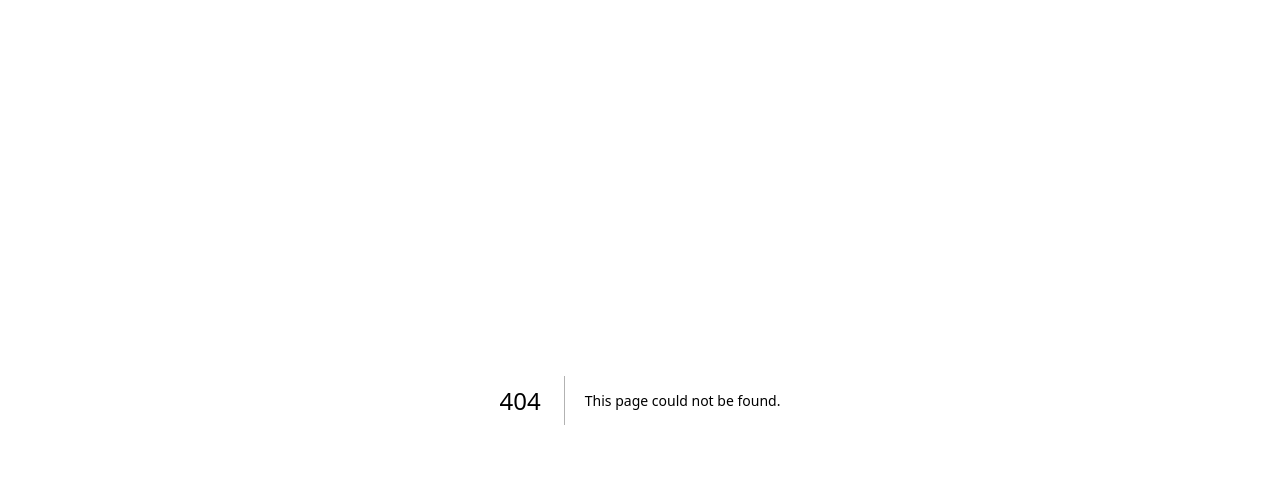
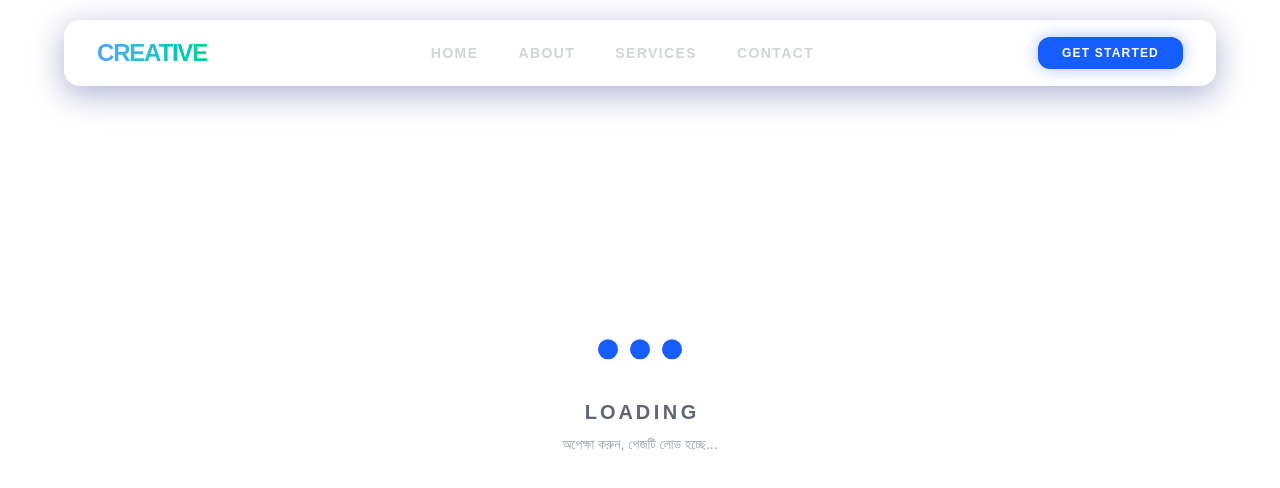
Before and after one commit to itsSopno/Studio-Sinners, a Next.js app: page /Loading in a window 1280 px wide. Before the commit this address had no page. Shown: the top 488 px of the page. Built offline with nearby package versions, Linux system fonts and the light colour scheme.

Commit message:
first commit

```diff
--- a/package.json
+++ b/package.json
@@ -9,6 +9,8 @@
     "lint": "eslint"
   },
   "dependencies": {
+    "framer-motion": "^12.23.26",
+    "gsap": "^3.14.2",
     "next": "16.1.1",
     "react": "19.2.3",
     "react-dom": "19.2.3"
--- /dev/null
+++ b/src/app/Loading/page.js
@@ -0,0 +1,47 @@
+"use client";
+
+import { motion } from "framer-motion";
+
+export default function Loading() {
+  const dotVariants = {
+    initial: { y: 0 },
+    animate: {
+      y: [0, -20, 0],
+      transition: {
+        duration: 0.6,
+        repeat: Infinity,
+        ease: "easeInOut",
+      },
+    },
+  };
+
+  return (
+    <div className="flex flex-col items-center justify-center min-h-screen bg-white">
+      <div className="flex space-x-3">
+        {[0, 1, 2].map((index) => (
+          <motion.div
+            key={index}
+            variants={dotVariants}
+            initial="initial"
+            animate="animate"
+            transition={{ delay: index * 0.15 }}
+            className="w-5 h-5 bg-blue-600 rounded-full"
+          />
+        ))}
+      </div>
+
+      <motion.h2
+        initial={{ opacity: 0 }}
+        animate={{ opacity: 1 }}
+        transition={{ duration: 1, repeat: Infinity, repeatType: "reverse" }}
+        className="mt-8 text-xl font-bold text-gray-800 tracking-tighter"
+      >
+        L O A D I N G
+      </motion.h2>
+
+      <p className="text-gray-400 text-sm mt-2">
+        অপেক্ষা করুন, পেজটি লোড হচ্ছে...
+      </p>
+    </div>
+  );
+}
--- /dev/null
+++ b/src/app/Pgae1/pagi.js
@@ -0,0 +1,3 @@
+export default function Pagi() {
+  return <h1 className="w-full h-screen bg-white rounded-tr-4xl rounded-tl-4xl">This is Pagi page</h1>;
+}
--- /dev/null
+++ b/src/app/about/about.css
@@ -0,0 +1,5 @@
+.text{
+    display: flex;
+    justify-items: center;
+    text-align: center;
+}
--- /dev/null
+++ b/src/app/about/page.jsx
@@ -0,0 +1,10 @@
+import './about.css';
+const about = () => {
+  return (
+    <div className="w-full h-screen bg-white rounded-tr-4xl rounded-tl-4xl">
+        <h1 className=" flex justify-center items-center text-center text-[100px] text-black">This is About Page</h1>
+    </div>
+  )
+}
+
+export default about
--- /dev/null
+++ b/src/app/contact/page.jsx
@@ -0,0 +1,9 @@
+const contact = () => {
+  return (
+    <div className="min-h-screen flex flex-col items-center justify-center bg-gray-100 pt-20">
+           <h1 className="text-3xl font-bold text-center pt-40">This is Contact Page</h1>
+        </div>
+
+  )
+}
+export default contact;
--- a/src/app/layout.js
+++ b/src/app/layout.js
@@ -1,5 +1,10 @@
+"use client";
+
 import { Geist, Geist_Mono } from "next/font/google";
 import "./globals.css";
+import { useEffect, useState } from "react";
+import Navbar from "./navbar/navbar";
+import Loading from "./Loading/page";
 
 const geistSans = Geist({
   variable: "--font-geist-sans",
@@ -11,17 +16,33 @@ const geistMono = Geist_Mono({
   subsets: ["latin"],
 });
 
-export const metadata = {
-  title: "Create Next App",
-  description: "Generated by create next app",
-};
+export default function RootLayout({ children }) {
+  const [loading, setLoading] = useState(true);
 
-export default function RootLayout({ children }) {
+  useEffect(() => {
+    const timer = setTimeout(() => {
+      setLoading(false);
+    }, 2000);
+
+    return () => clearTimeout(timer);
+  }, []);
+
+  if (loading) {
+    return (
+      <html lang="en">
+        <body>
+          <Loading />
+        </body>
+      </html>
+    );
+  }
+
   return (
     <html lang="en">
       <body
-        className={`${geistSans.variable} ${geistMono.variable} antialiased`}
+        className={`${geistSans.variable} ${geistMono.variable} antialiased rounded-tr-4xl rounded-tl-4xl`}
       >
+        <Navbar />
         {children}
       </body>
     </html>
--- /dev/null
+++ b/src/app/main/page.jsx
@@ -0,0 +1,8 @@
+const main = () => {
+  return (
+    <div className="min-h-screen flex flex-col items-center justify-center bg-gray-100 pt-20">
+           <h1 className="text-3xl font-bold text-center pt-40">This is Main Page</h1>
+        </div>
+    )
+}
+export default main;
--- /dev/null
+++ b/src/app/navbar/navbar.jsx
@@ -0,0 +1,97 @@
+"use client";
+
+import { useEffect, useRef } from "react";
+import Link from "next/link";
+import { gsap } from "gsap";
+import { usePathname } from "next/navigation";
+
+const Navbar = () => {
+  const navRef = useRef(null);
+  const logoRef = useRef(null);
+  const linksRef = useRef([]);
+  const buttonRef = useRef(null);
+  const pathname = usePathname();
+
+  const navLinks = [
+    { name: "Home", href: "/" },
+    { name: "About", href: "/about" },
+    { name: "Services", href: "/services" },
+    { name: "Contact", href: "/contact" },
+  ];
+
+  useEffect(() => {
+    const tl = gsap.timeline();
+
+    // ১. পুরো নেভবারটি ওপর থেকে স্লাইড হয়ে আসবে এবং হালকা স্বচ্ছ হবে
+    tl.fromTo(navRef.current,
+      { y: -100, opacity: 0 },
+      { y: 20, opacity: 1, duration: 1, ease: "expo.out" }
+    );
+
+    // ২. লোগো অ্যানিমেশন (Scale এবং Fade)
+    tl.fromTo(logoRef.current,
+      { scale: 0.8, opacity: 0 },
+      { scale: 1, opacity: 1, duration: 0.5, ease: "back.out(1.7)" },
+      "-=0.6"
+    );
+
+    // ৩. লিঙ্কগুলো একে একে বাউন্স করে আসবে
+    tl.fromTo(linksRef.current,
+      { y: 15, opacity: 0 },
+      { y: 0, opacity: 1, duration: 0.5, stagger: 0.1, ease: "power2.out" },
+      "-=0.4"
+    );
+
+    // ৪. গেট স্টার্টেড বাটন অ্যানিমেশন
+    tl.fromTo(buttonRef.current,
+      { x: 20, opacity: 0 },
+      { x: 0, opacity: 1, duration: 0.5 },
+      "-=0.5"
+    );
+  }, []);
+
+  return (
+    <div className="fixed top-0 left-0 w-full flex justify-center z-50">
+      <nav
+        ref={navRef}
+        className="w-[90%] max-w-6xl bg-white/10 backdrop-blur-xl border border-white/20 shadow-[0_8px_32px_0_rgba(31,38,135,0.37)] rounded-2xl"
+      >
+        <div className="px-8 h-16 flex justify-between items-center">
+
+          {/* Logo - Gradient Text */}
+          <div ref={logoRef} className="text-2xl font-black bg-gradient-to-r from-blue-400 to-emerald-400 bg-clip-text text-transparent uppercase tracking-tighter">
+            <Link href="/">Creative</Link>
+          </div>
+
+          {/* Desktop Links with Animated Underline */}
+          <div className="hidden md:flex items-center space-x-10">
+            {navLinks.map((link, index) => (
+              <Link
+                key={link.name}
+                href={link.href}
+                ref={(el) => (linksRef.current[index] = el)}
+                className={`relative text-sm font-bold uppercase tracking-widest transition-all duration-300 group ${
+                  pathname === link.href ? "text-blue-400" : "text-gray-300 hover:text-white"
+                }`}
+              >
+                {link.name}
+                {/* Hover Underline Effect */}
+                <span className={`absolute -bottom-1 left-0 h-[2px] bg-blue-400 transition-all duration-300 ${pathname === link.href ? "w-full" : "w-0 group-hover:w-full"}`}></span>
+              </Link>
+            ))}
+          </div>
+
+          {/* Action Button - Glow Effect */}
+          <button
+            ref={buttonRef}
+            className="hidden md:block bg-blue-600 hover:bg-blue-500 text-white px-6 py-2 rounded-xl text-xs font-black uppercase tracking-widest transition-all shadow-[0_0_15px_rgba(37,99,235,0.4)] active:scale-95"
+          >
+            Get Started
+          </button>
+        </div>
+      </nav>
+    </div>
+  );
+};
+
+export default Navbar;
--- /dev/null
+++ b/src/app/services/page.jsx
@@ -0,0 +1,8 @@
+const services = () => {
+  return (
+    <div className="min-h-screen flex flex-col items-center justify-center bg-black pt-20">
+           <h1 className="text-3xl font-bold text-center pt-40">This is Services Page</h1>
+        </div>
+    )
+}
+export default services;
```
Also changed, not shown: src/app/page.js (+51 -14 lines), tailwind.config.js (added), 1 other file (tests, documents, lock files or other folders).
